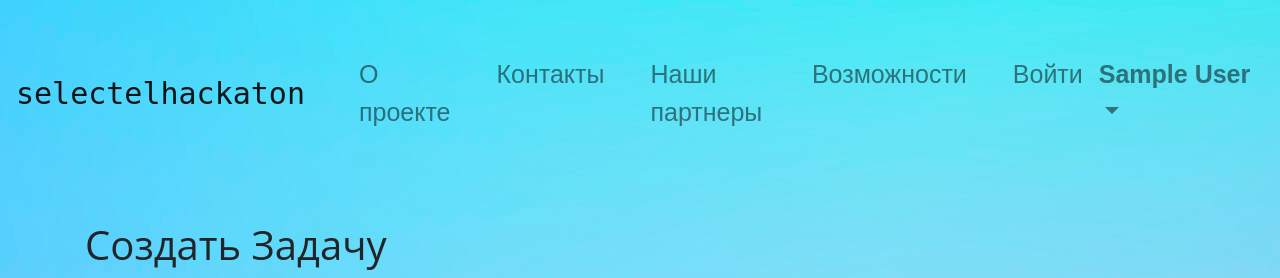
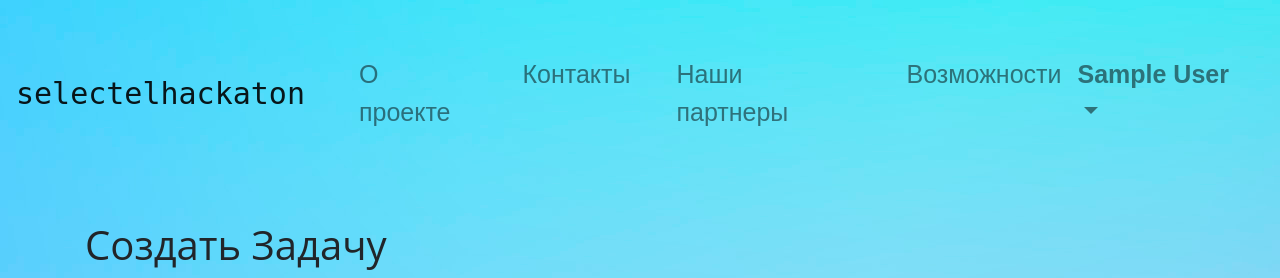
Before and after one commit to mar4elkin/SelectelHackaton, a Django app: page /core/task/add in a window 1280 px wide. Shown: the top 278 px of the page. Run offline with Django 3.2, Linux system fonts and the light colour scheme; a user stored in the database is signed in; tables that the repository leaves empty hold one stand-in row (values such as "Sample post"); some libraries are stand-ins or nearby versions.

Commit message:
fix(auth): del Войти

```diff
--- a/selectelhackaton/templates/bases/bootstrap-navbar-auth.html
+++ b/selectelhackaton/templates/bases/bootstrap-navbar-auth.html
@@ -20,10 +20,6 @@
           <li class="nav-item indexNav__element">
             <a class="nav-link" href="#">Возможности</a>
           </li>
-          <li class="nav-item indexNav__element">
-            <a class="nav-link" href="{% url 'account_login' %}">Войти</a>
-          </li>
-
         </li>
       </ul>
     </div>
```
